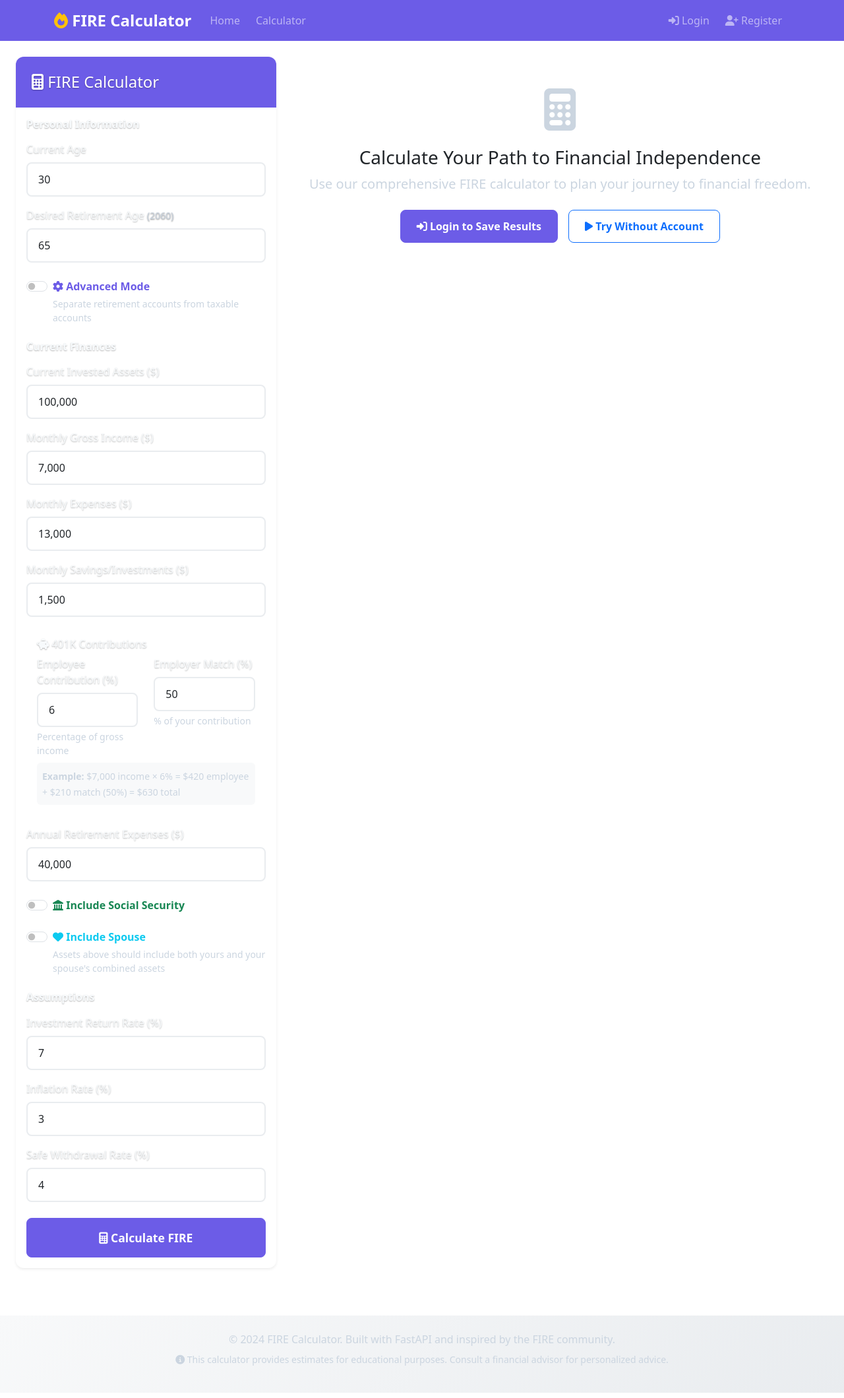
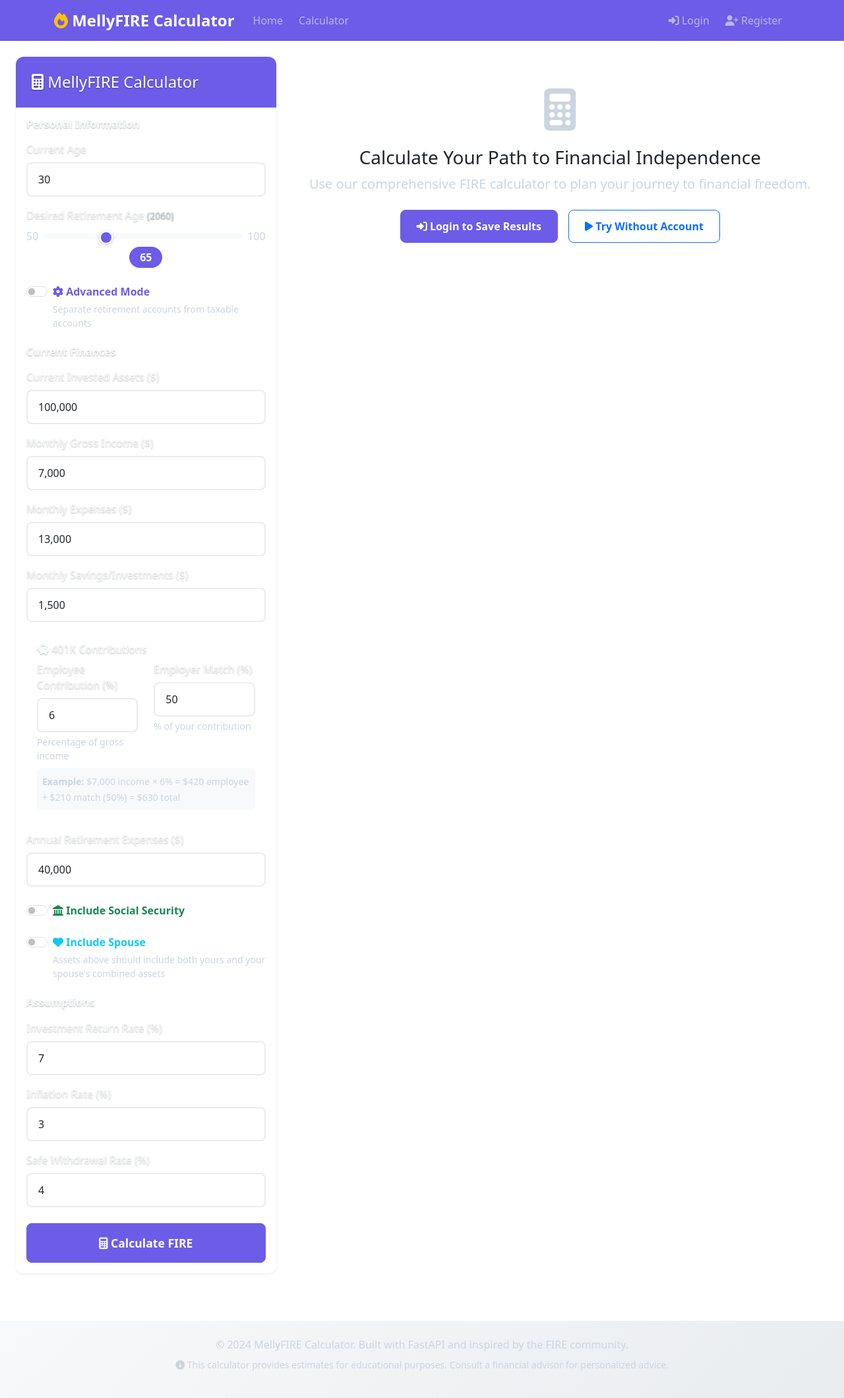
Before and after one commit to perfectm/mellyfire, a FastAPI app: page /calculator in a window 1280 px wide. Shown: the whole page at 66% size. Run offline with FastAPI, Linux system fonts and the light colour scheme; some libraries are stand-ins or nearby versions.

Commit message:
Rebrand to MellyFIRE Calculator and add retirement age slider
- Rebranded application from "FIRE Calculator" to "MellyFIRE Calculator"
- Updated all page titles, navigation, headers, and footer text
- Replaced retirement age number input with interactive slider
- Added slider with range 50-100 with min/max labels
- Added prominent age display badge showing current slider value
- Enhanced slider styling with custom colors and hover effects
- Updated JavaScript to handle slider value updates and display
- Maintains retirement year calculation functionality with slider
- Improved user experience with more intuitive age selection

🤖 Generated with [Claude Code](https://claude.ai/code)

Co-Authored-By: Claude <noreply@anthropic.com>

```diff
--- a/static/css/style.css
+++ b/static/css/style.css
@@ -480,6 +480,52 @@ small {
     opacity: 1 !important;
 }
 
+/* Custom slider styling */
+.form-range {
+    height: 0.5rem;
+}
+
+.form-range::-webkit-slider-thumb {
+    height: 1.25rem;
+    width: 1.25rem;
+    background-color: var(--fire-primary);
+    border: 2px solid #ffffff;
+    box-shadow: 0 2px 6px rgba(108, 92, 231, 0.3);
+}
+
+.form-range::-webkit-slider-thumb:hover {
+    transform: scale(1.1);
+    box-shadow: 0 4px 12px rgba(108, 92, 231, 0.4);
+}
+
+.form-range::-moz-range-thumb {
+    height: 1.25rem;
+    width: 1.25rem;
+    background-color: var(--fire-primary);
+    border: 2px solid #ffffff;
+    box-shadow: 0 2px 6px rgba(108, 92, 231, 0.3);
+    border-radius: 50%;
+}
+
+.form-range::-webkit-slider-track {
+    background: linear-gradient(90deg, #e9ecef 0%, var(--fire-primary) 100%);
+    height: 0.5rem;
+    border-radius: 0.25rem;
+}
+
+.form-range::-moz-range-track {
+    background: linear-gradient(90deg, #e9ecef 0%, var(--fire-primary) 100%);
+    height: 0.5rem;
+    border-radius: 0.25rem;
+}
+
+/* Retirement age display badge */
+#retirement-age-display {
+    font-size: 1rem !important;
+    padding: 0.5rem 1rem;
+    border-radius: 1rem;
+}
+
 /* Footer styling */
 footer {
     margin-top: auto;
--- a/static/js/calculator.js
+++ b/static/js/calculator.js
@@ -211,6 +211,7 @@ class FireCalculator {
         const currentAgeField = document.getElementById('current_age');
         const retirementAgeField = document.getElementById('retirement_age');
         const retirementYearDisplay = document.getElementById('retirement-year-display');
+        const retirementAgeDisplay = document.getElementById('retirement-age-display');
 
         this.updateRetirementYear = () => {
             if (currentAgeField && retirementAgeField && retirementYearDisplay) {
@@ -219,6 +220,11 @@ class FireCalculator {
                 const currentYear = new Date().getFullYear();
                 const yearsUntilRetirement = retirementAge - currentAge;
                 const retirementYear = currentYear + yearsUntilRetirement;
+
+                // Update the age display badge
+                if (retirementAgeDisplay) {
+                    retirementAgeDisplay.textContent = retirementAge;
+                }
 
                 if (yearsUntilRetirement >= 0) {
                     retirementYearDisplay.textContent = `(${retirementYear})`;
--- a/templates/base.html
+++ b/templates/base.html
@@ -3,7 +3,7 @@
 <head>
     <meta charset="UTF-8">
     <meta name="viewport" content="width=device-width, initial-scale=1.0">
-    <title>{% block title %}FIRE Calculator{% endblock %}</title>
+    <title>{% block title %}MellyFIRE Calculator{% endblock %}</title>
 
     <!-- Bootstrap CSS -->
     <link href="https://cdn.jsdelivr.net/npm/bootstrap@5.3.0/dist/css/bootstrap.min.css" rel="stylesheet">
@@ -22,7 +22,7 @@
         <div class="container">
             <a class="navbar-brand" href="/">
                 <i class="fas fa-fire text-warning"></i>
-                FIRE Calculator
+                MellyFIRE Calculator
             </a>
 
             <button class="navbar-toggler" type="button" data-bs-toggle="collapse" data-bs-target="#navbarNav">
@@ -53,7 +53,7 @@
     <footer class="bg-light text-center py-4 mt-5">
         <div class="container">
             <p class="text-muted mb-0">
-                &copy; 2024 FIRE Calculator. Built with FastAPI and inspired by the FIRE community.
+                &copy; 2024 MellyFIRE Calculator. Built with FastAPI and inspired by the FIRE community.
             </p>
             <p class="text-muted small mt-2">
                 <i class="fas fa-info-circle"></i>
--- a/templates/calculator.html
+++ b/templates/calculator.html
@@ -1,6 +1,6 @@
 {% extends "base.html" %}
 
-{% block title %}FIRE Calculator - Coast FIRE Calculator{% endblock %}
+{% block title %}MellyFIRE Calculator - Coast FIRE Calculator{% endblock %}
 
 {% block content %}
 <div class="container-fluid">
@@ -11,7 +11,7 @@
                 <div class="card-header bg-primary text-white">
                     <h4 class="card-title mb-0">
                         <i class="fas fa-calculator"></i>
-                        FIRE Calculator
+                        MellyFIRE Calculator
                     </h4>
                 </div>
 
@@ -32,8 +32,15 @@
                                     Desired Retirement Age
                                     <small class="text-muted" id="retirement-year-display"></small>
                                 </label>
-                                <input type="number" class="form-control" id="retirement_age" name="retirement_age"
-                                       min="50" max="100" value="65" required>
+                                <div class="d-flex align-items-center">
+                                    <span class="me-2 text-muted">50</span>
+                                    <input type="range" class="form-range flex-grow-1" id="retirement_age" name="retirement_age"
+                                           min="50" max="100" value="65" required>
+                                    <span class="ms-2 text-muted">100</span>
+                                </div>
+                                <div class="text-center mt-1">
+                                    <span class="badge bg-primary fs-6" id="retirement-age-display">65</span>
+                                </div>
                             </div>
                         </div>
 
--- a/templates/index.html
+++ b/templates/index.html
@@ -1,6 +1,6 @@
 {% extends "base.html" %}
 
-{% block title %}FIRE Calculator - Financial Independence Retire Early{% endblock %}
+{% block title %}MellyFIRE Calculator - Financial Independence Retire Early{% endblock %}
 
 {% block content %}
 <!-- Hero Section -->
--- a/templates/login.html
+++ b/templates/login.html
@@ -1,6 +1,6 @@
 {% extends "base.html" %}
 
-{% block title %}Login - FIRE Calculator{% endblock %}
+{% block title %}Login - MellyFIRE Calculator{% endblock %}
 
 {% block content %}
 <div class="container">
--- a/templates/register.html
+++ b/templates/register.html
@@ -1,6 +1,6 @@
 {% extends "base.html" %}
 
-{% block title %}Register - FIRE Calculator{% endblock %}
+{% block title %}Register - MellyFIRE Calculator{% endblock %}
 
 {% block content %}
 <div class="container">
```
